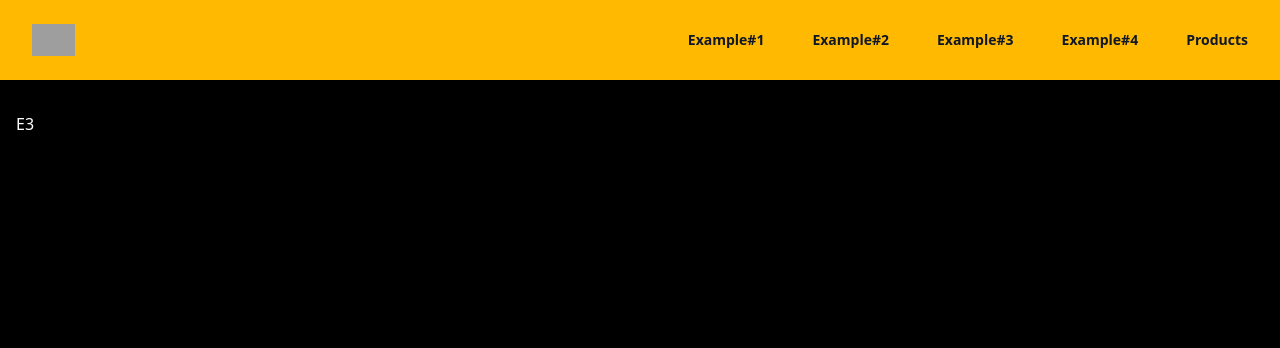
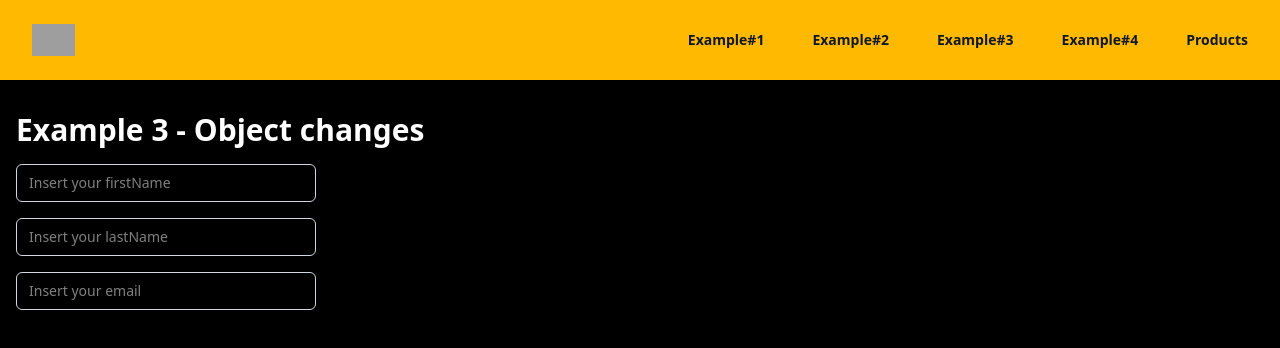
Before and after one commit to alvarouribe/preso-react-nextjs, a Next.js app: page /e3 in a window 1280 px wide. Shown: the top 348 px of the page. Built offline with nearby package versions, Linux system fonts and the light colour scheme; grey boxes are pictures that could not be loaded.

Commit message:
Added form for ex3

```diff
--- a/src/app/e2/page.tsx
+++ b/src/app/e2/page.tsx
@@ -14,9 +14,9 @@ export default function Example2() {
     };
     return (
         <main>
-            <h1>Example 2 - Objects updates</h1>
 
             <section>
+            <h1>Example 2 - Objects updates</h1>
                 <form>
                     <input
                         type="text"
--- a/src/app/e3/page.tsx
+++ b/src/app/e3/page.tsx
@@ -1,5 +1,31 @@
-export default function Ecample1() {
+"use client";
+
+import { useState } from "react";
+
+export default function Example3() {
+    const [form, setForm] = useState({
+        firstName: '',
+        lastName: '',
+        email: ''
+    });
+
+    const handleChange = (event: React.ChangeEvent<HTMLInputElement>) => {
+        const { value } = event.target;
+        setForm((prevForm) => ({
+            ...prevForm,
+            firstName: value // how to update via name?
+        }));
+    };
     return (
-        <div>E3</div>
+        <main>
+            <section>
+                <h1>Example 3 - Object changes </h1>
+                <form className="flex flex-col gap-4">
+                    <input type="text" name="firstName" placeholder="Insert your firstName" onChange={handleChange} value={form.firstName} />
+                    <input type="text" name="lastName" placeholder="Insert your lastName" onChange={handleChange}  value={form.lastName}/>
+                    <input type="text" name="email" placeholder="Insert your email" onChange={handleChange} value={form.email} />
+                </form>
+            </section>
+        </main>
     )
 }
--- a/src/app/globals.css
+++ b/src/app/globals.css
@@ -1,6 +1,6 @@
 @import "tailwindcss";
 
-main {
+main, section {
     @apply flex flex-col gap-4
 }
 
@@ -11,3 +11,7 @@ h1 {
 button {
     @apply rounded-md bg-indigo-600 px-3.5 py-2.5 text-sm font-semibold text-white shadow-sm hover:bg-indigo-500 focus-visible:outline focus-visible:outline-2 focus-visible:outline-offset-2 focus-visible:outline-indigo-600;
 }
+
+input {
+    @apply w-[300px] rounded-md border border-gray-300 px-3 py-2 text-sm shadow-sm focus:border-indigo-500 focus:ring-indigo-500;
+}
```
